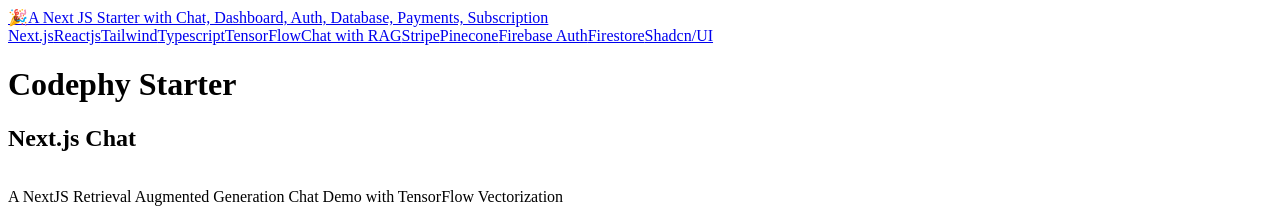
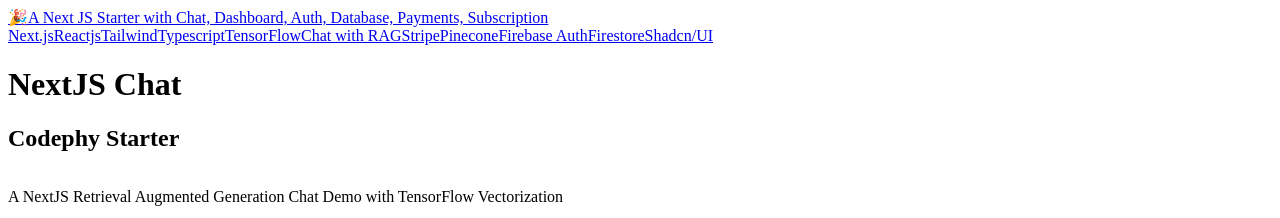
Before and after one commit to codephycom/Nextjs-Chat-Vectorization-RAG, a Next.js app: page / in a window 1280 px wide. Shown: the top 218 px of the page. Built offline with nearby package versions, Linux system fonts and the light colour scheme.

Commit message:
Landing Page Text

```diff
--- a/components/chat/chat-window.tsx
+++ b/components/chat/chat-window.tsx
@@ -89,7 +89,7 @@
           setMessage('')
 
           // Create embedding using the callable function
-          const embeddingResult = await createEmbedding({ text: message })
+          const embeddingResult: any = await createEmbedding({ text: message })
           console.log('embeddingResult', embeddingResult)
           const embeddingId = embeddingResult.data.id
 
@@ -106,7 +106,7 @@
             const aiResponse = "Thanks for your message! This is a demo response."
 
             // Create embedding for AI response
-            const aiEmbeddingResult = await createEmbedding({ text: aiResponse })
+            const aiEmbeddingResult: any = await createEmbedding({ text: aiResponse })
             const aiEmbeddingId = aiEmbeddingResult.data.id
 
             await addDoc(collection(db, 'chats'), {
--- a/components/sections/hero-landing.tsx
+++ b/components/sections/hero-landing.tsx
@@ -155,13 +155,13 @@
                 </a>
               </div>
               <h1 className="mt-7 text-balance text-5xl font-extrabold tracking-tight text-gray-900 sm:text-7xl">
-                {BUSINESS_NAME_SHORT}
+                NextJS
                 {" "}
-                <span className="text-gradient_indigo-purple text-indigo-600">Starter</span>
+                <span className="text-gradient_indigo-purple text-indigo-600">Chat</span>
               </h1>
               <h2 className="mt-5 text-gradient_indigo-purple text-balance font-urban text-2xl font-bold tracking-tight sm:text-3xl md:text-4xl lg:text-5xl" style={{paddingBottom:'1rem'}} >
                 {/* Maximizing AI for Unmatched Cost Savings */}
-                Next.js Chat
+                {BUSINESS_NAME_SHORT} Starter
               </h2>
                 <p className="mt-5 text-xl font-urban font-bold text-gray-800 leading-relaxed" style={{fontWeight:500}}>
                   {/* By harnessing the latest advancements in AI, web development is 100x more efficient. At {BUSINESS_NAME}, these translate into unmatched cost savings for you.</p> */}
```
